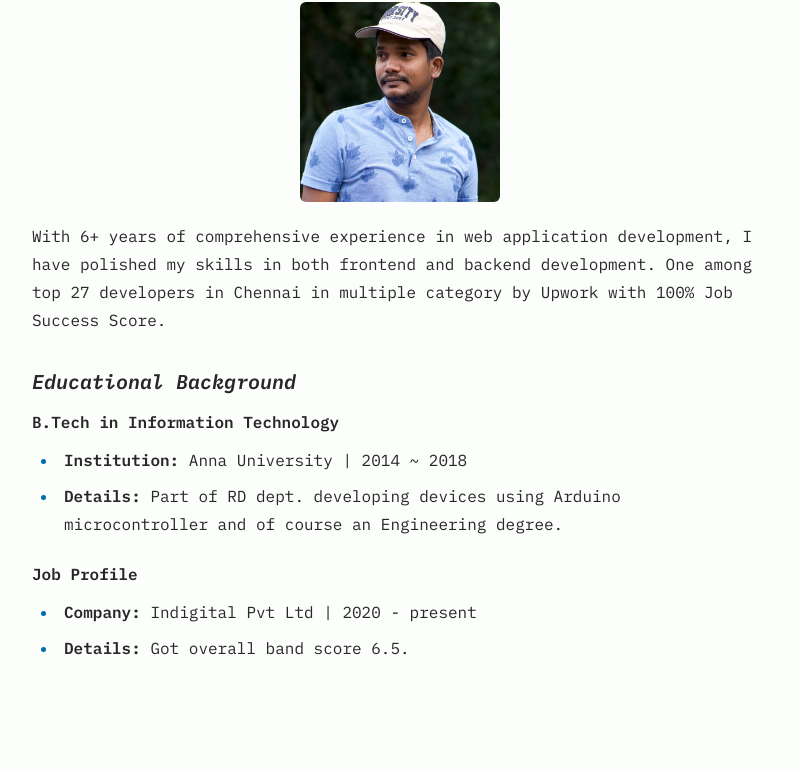
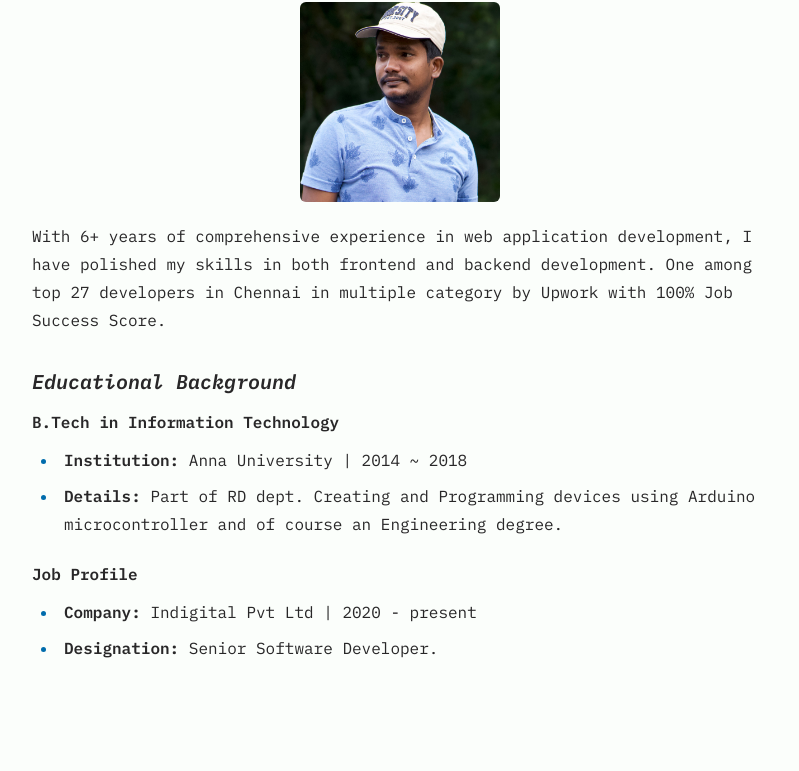
Before and after one commit to kkz6/devkarti, an Astro site: page /about in a window 1280 px wide. Shown: the part 299-1070 px from the top of the page, without its empty margins (240-1039 px from the left). Built offline with nearby package versions, Linux system fonts and the light colour scheme; Astro itself is replaced by a stand-in of ours.

```diff
--- a/src/pages/about.md
+++ b/src/pages/about.md
@@ -13,9 +13,9 @@
 #### B.Tech in Information Technology
 
 - **Institution:** Anna University | 2014 ~ 2018
-- **Details:** Part of RD dept. developing devices using Arduino microcontroller and of course an Engineering degree.
+- **Details:** Part of RD dept. Creating and Programming devices using Arduino microcontroller and of course an Engineering degree.
 
 #### Job Profile
 
 - **Company:** Indigital Pvt Ltd | 2020 - present
-- **Details:** Got overall band score 6.5.
+- **Designation:** Senior Software Developer.
```
